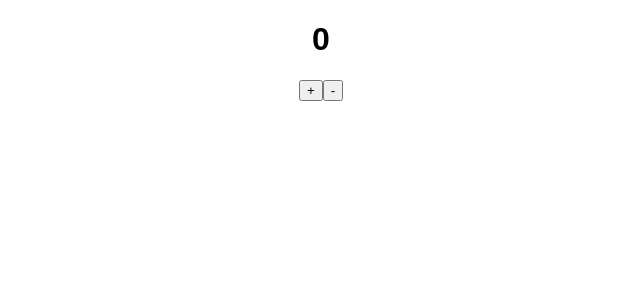
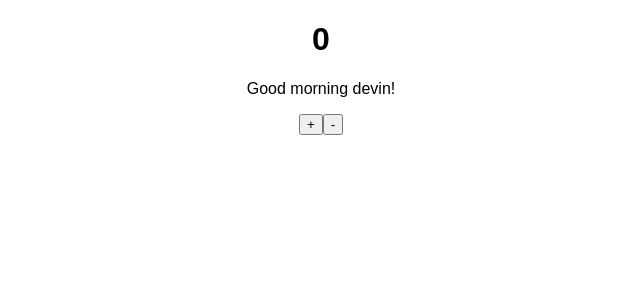
Before and after one commit to originalhat/redux, a React (Create React App) app: page / in a window 1280 px wide. Shown: the top 300 px of the page, without its empty margins (319-959 px from the left). Built offline with nearby package versions, Linux system fonts and the light colour scheme.

Commit message:
return new merged object with mutliple keys

```diff
--- a/src/App.js
+++ b/src/App.js
@@ -6,6 +6,8 @@ class App extends Component {
     return (
       <div className="App">
         <h1>{this.props.value}</h1>
+
+        <p>Good morning {this.props.name}!</p>
 
         <button onClick={this.handleIncrement}>+</button>
         <button onClick={this.handleDecrement}>-</button>
--- a/src/index.js
+++ b/src/index.js
@@ -10,33 +10,27 @@ import {createStore} from 'redux'
 /* create store */
 const store = createStore(counter);
 
-/* actions */
-function handleIncrement() {
-  store.dispatch({type: 'INCREMENT'});
-}
-
-function handleDecrement() {
-  store.dispatch({type: 'DECREMENT'});
-}
-
-/* reducer */
-function counter(state = {value: 0}, action) {
+/* reducer – provides the next state of the application */
+function counter(state = {name: 'devin', value: 0}, action) {
   switch (action.type) {
     case 'INCREMENT':
-      return {value: state.value + 1};
+      return Object.assign({...state}, {value: state.value + 1});
     case 'DECREMENT':
-      return {value: state.value - 1};
+      return Object.assign({...state}, {value: state.value - 1});
     default:
       return state
   }
 }
 
 function render() {
+  const state = store.getState();
+
   ReactDOM.render(
     <App
-      value={store.getState().value}
-      handleIncrement={handleIncrement}
-      handleDecrement={handleDecrement}/>,
+      value={state.value}
+      name={state.name}
+      handleIncrement={() => store.dispatch({type: 'INCREMENT'})}
+      handleDecrement={() => store.dispatch({type: 'DECREMENT'})}/>,
     document.getElementById('root'));
 }
 
```
